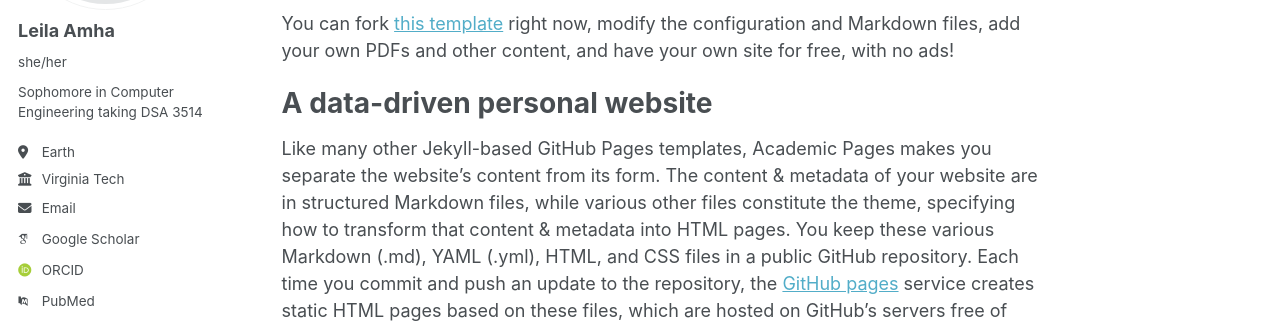
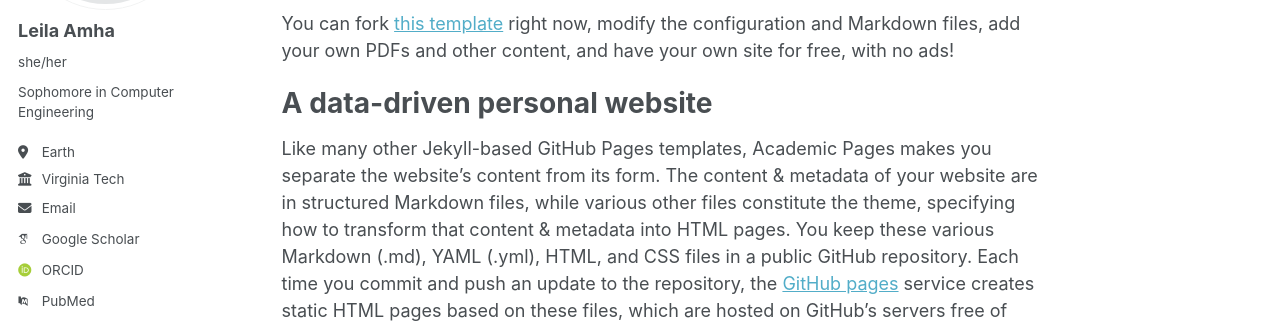
Before and after one commit to leilamha/leilamha.github.io, a Jekyll site: the page built from _pages/about.md, in a window 1280 px wide. Shown: the part 266-589 px from the top of the page. Built offline with Jekyll 4.4.1, drawn with Linux system fonts in a browser that asks for light colours; some web fonts are replaced; a script bundle is joined from its source files by our own code; library files that are not in the unit come from our copies.

Commit message:
change to config

```diff
--- a/_config.yml
+++ b/_config.yml
@@ -26,7 +26,7 @@ author:
   avatar           : "profile.png"
   name             : "Leila Amha"
   pronouns         : "she/her"
-  bio              : "Sophomore in Computer Engineering taking DSA 3514"
+  bio              : "Sophomore in Computer Engineering"
   location         : "Earth"
   employer         : "Virginia Tech"
   uri              : # URL
```
